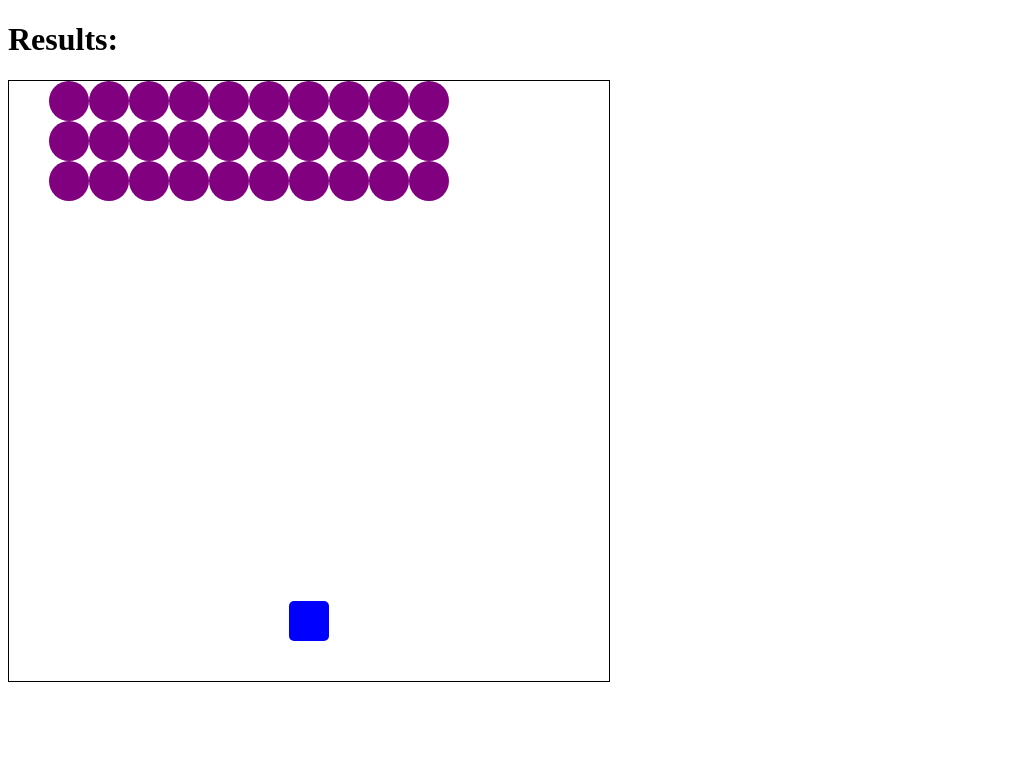
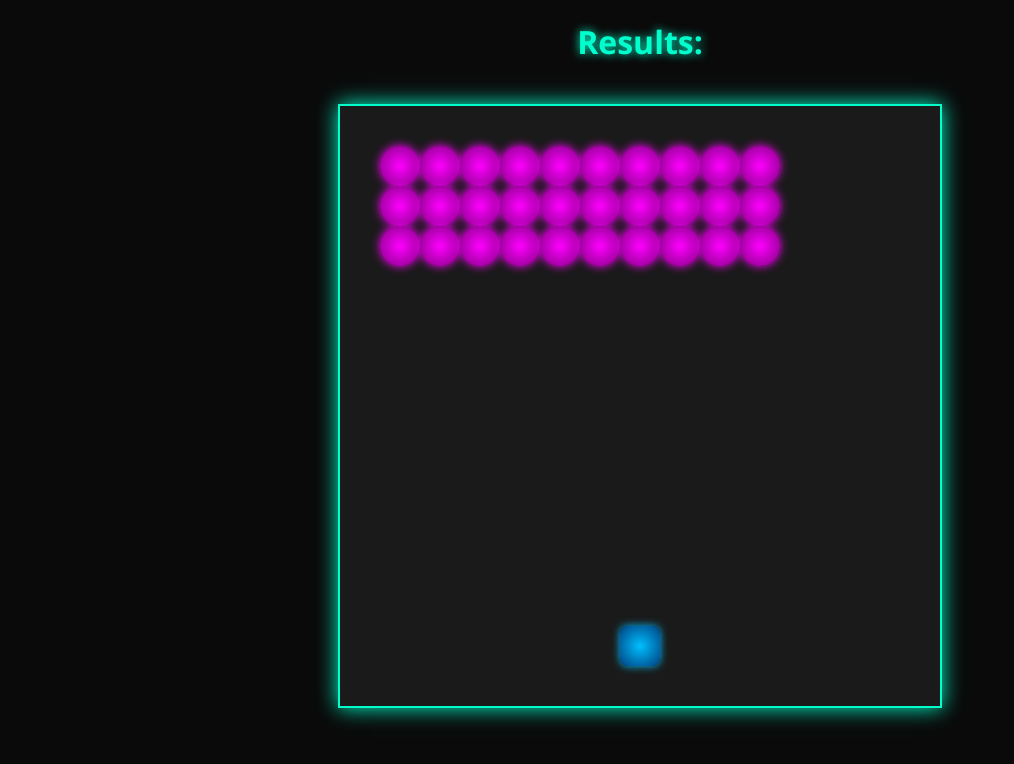
Before and after one commit to fedeojeda92/JS-games, a plain HTML site: page SPACE INVADERS/index.html in a window 1280 px wide. Shown: the whole page, without its empty margins (0-1014 px from the left). Drawn offline with Linux system fonts and the light colour scheme.

Commit message:
space invaders terminado

```diff
--- a/SPACE INVADERS/app.js
+++ b/SPACE INVADERS/app.js
@@ -95,11 +95,12 @@ function moveInvaders () {
         clearInterval(invadersID)
     }
 
-    // si toca el piso pierde
+    // Si el invasor toca el piso, fin del juego
     for (let i = 0; i < alienInvaders.length; i++) {
-        if (alienInvaders[i] > squares.length) {
+        if (alienInvaders[i] >= squares.length - width) {
             resultsDisplay.innerHTML = 'GAME OVER'
             clearInterval(invadersID)
+            return
         }
     }
     //si no queda ningun bicho gana
@@ -109,7 +110,7 @@ function moveInvaders () {
     }
 }
 
-invadersID = setInterval(moveInvaders, 5000)
+invadersID = setInterval(moveInvaders, 500)
 
 // dispararle a los bichos
 function shoot(e) {
@@ -119,7 +120,14 @@ function shoot(e) {
     function moveLaser() {
         squares[currentLaserIndex].classList.remove('laser')
         currentLaserIndex -= width
+        // Si se sale del grid (parte superior)
+        if (currentLaserIndex < 0) {
+            clearInterval(laserId)
+            return
+        }
         squares[currentLaserIndex].classList.add('laser')
+
+
         //cuando le pega al bicho borro el bicho, el laser y agrego un boom
         if (squares[currentLaserIndex].classList.contains('invader')) {
             squares[currentLaserIndex].classList.remove('invader')
@@ -140,7 +148,6 @@ function shoot(e) {
     switch (e.key) {
         case ' ':
             laserId = setInterval(moveLaser, 100)
-
     }
 }
 
--- a/SPACE INVADERS/styles.css
+++ b/SPACE INVADERS/styles.css
@@ -1,30 +1,71 @@
+/* Fondo y fuente general */
+body {
+    margin: 0;
+    padding: 0;
+    background-color: #0a0a0a;
+    font-family: 'Segoe UI', Tahoma, Geneva, Verdana, sans-serif;
+    color: #00ffcc;
+    display: flex;
+    flex-direction: column;
+    align-items: center;
+    justify-content: flex-start;
+    height: 100vh;
+}
+
+/* Título */
+#results {
+    margin-top: 20px;
+    font-size: 2rem;
+    color: #00ffcc;
+    text-shadow: 0 0 10px #00ffcc;
+}
+
+/* Grid */
 .grid {
     width: 600px;
     height: 600px;
-    border: solid black 1px;
+    border: 2px solid #00ffcc;
     display: flex;
     flex-wrap: wrap;
+    background-color: #1a1a1a;
+    box-shadow: 0 0 20px #00ffcc;
+    margin-top: 20px;
 }
 
+/* Celdas */
 .grid div {
     width: 40px;
     height: 40px;
+    box-sizing: border-box;
 }
 
+/* Invaders */
 .invader {
-    background-color: purple;
-    border-radius: 20px;
+    background: radial-gradient(circle, #ff00ff, #800080);
+    border-radius: 50%;
+    box-shadow: 0 0 10px #ff00ff;
 }
 
+/* Shooter */
 .shooter {
-    background-color: blue;
-    border-radius: 5px;
+    background: radial-gradient(circle, #00bfff, #004080);
+    border-radius: 8px;
+    box-shadow: 0 0 8px #00bfff;
 }
 
+/* Laser */
 .laser {
-	background-color: orange;
+    background-color: #ffcc00;
+    box-shadow: 0 0 6px #ffcc00;
 }
 
+/* Explosión */
 .boom {
-	background-color: red;
+    background-color: red;
+    animation: boomFlash 0.3s ease-out;
 }
+
+@keyframes boomFlash {
+    0% { opacity: 1; }
+    100% { opacity: 0.3; }
+}
```
